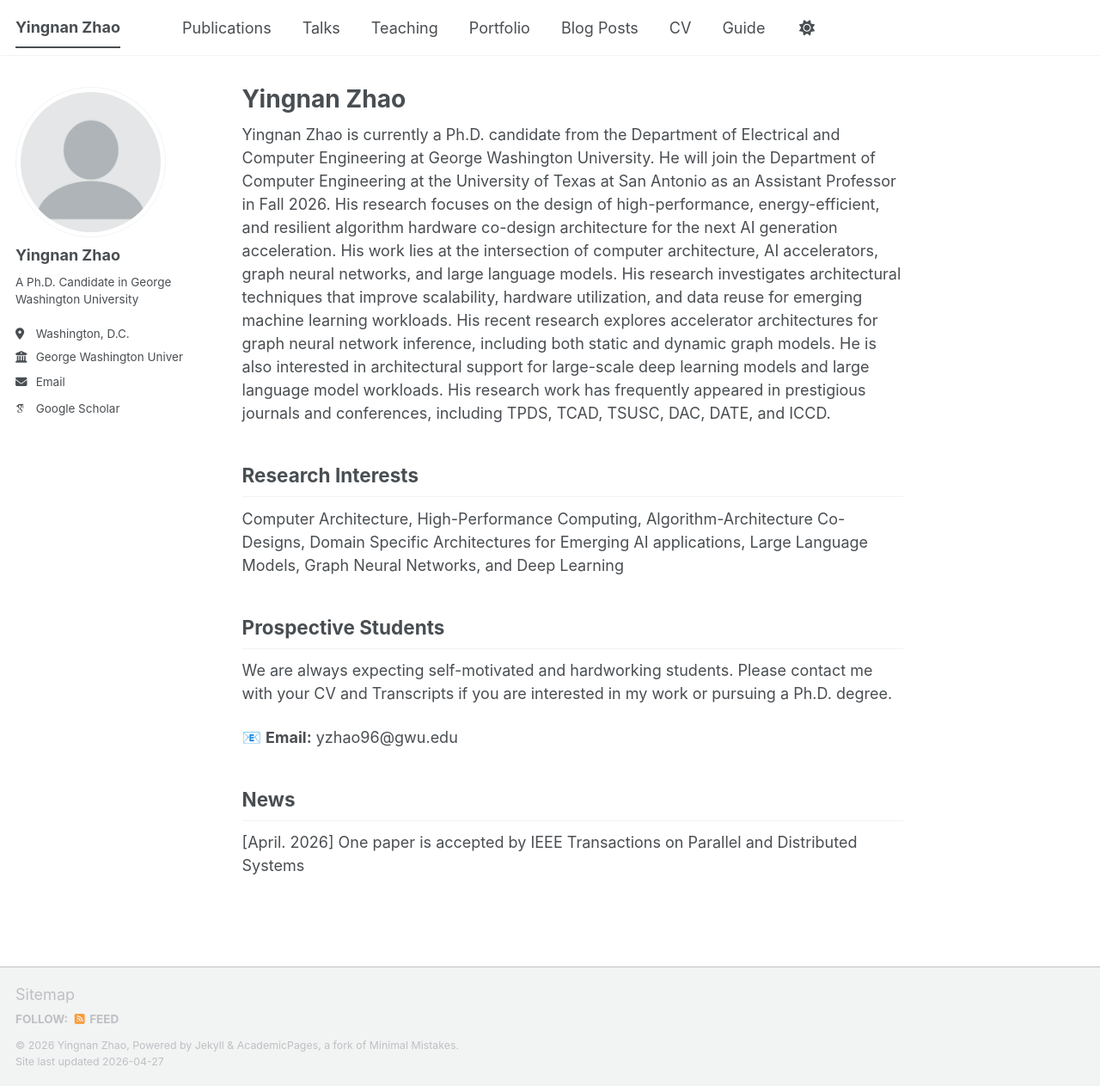
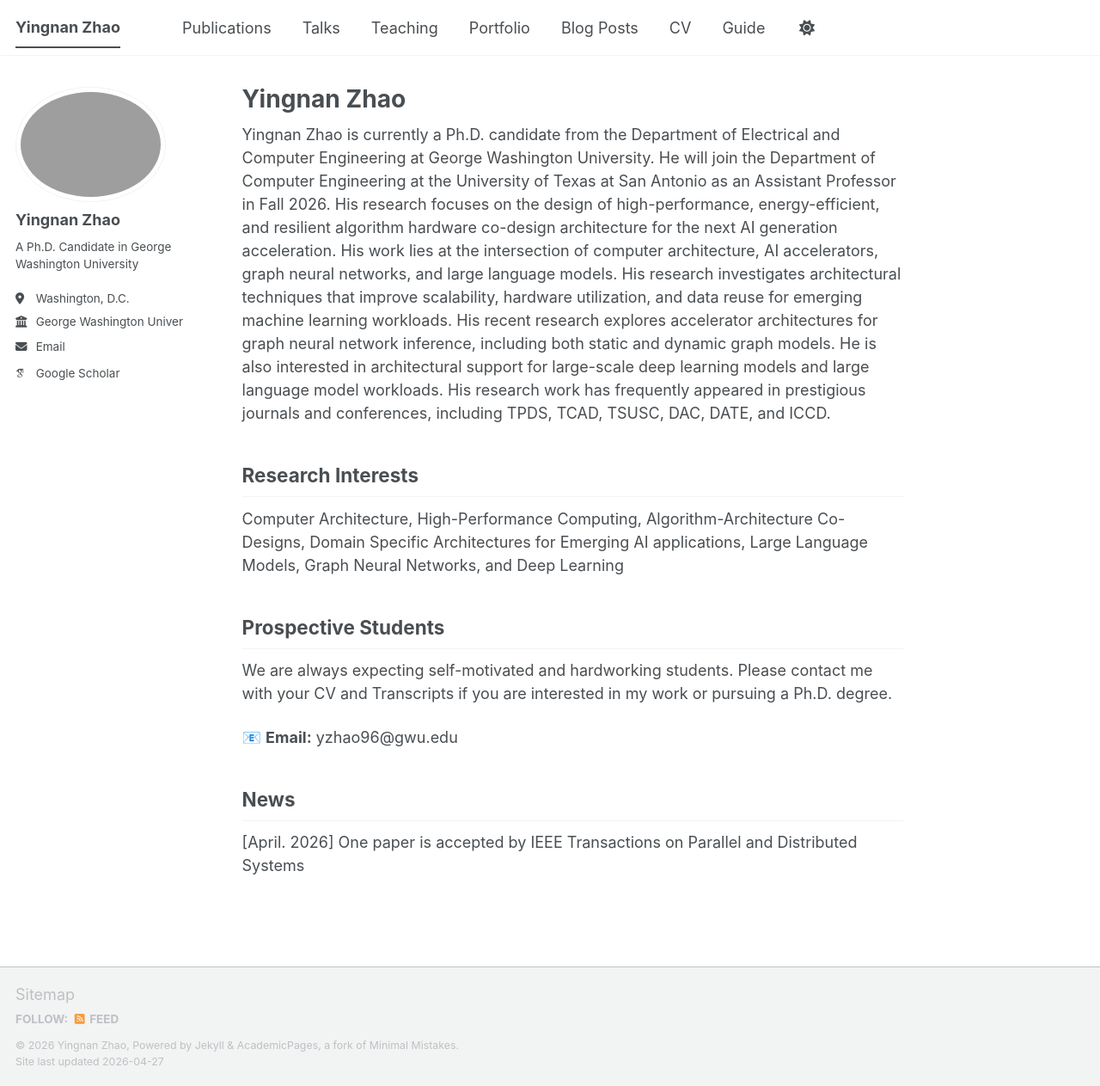
Before and after one commit to yingnan96/yingnan96.github.io, a Jekyll site: the page built from _pages/about.md, in a window 1280 px wide and 1263 px high. Shown: the whole window at 86% size. Built offline with Jekyll 4.4.1, drawn with Linux system fonts in a browser that asks for light colours; some web fonts are replaced; a script bundle is joined from its source files by our own code; library files that are not in the unit come from our copies.

Commit message:
Update _config.yml

```diff
--- a/_config.yml
+++ b/_config.yml
@@ -22,7 +22,7 @@
 #               Additional customization can be done by editing /_includes/author-profile.html
 author:
   # Biographic information
-  avatar           : "profile.png"
+  avatar           : "My.png"
   name             : "Yingnan Zhao"
   bio              : "A Ph.D. Candidate in George Washington University"
   location         : "Washington, D.C."
```
